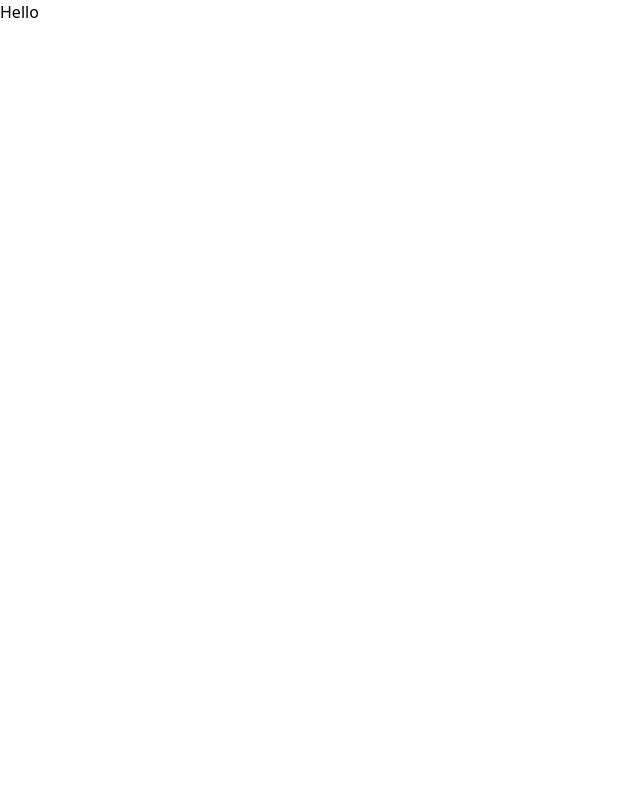
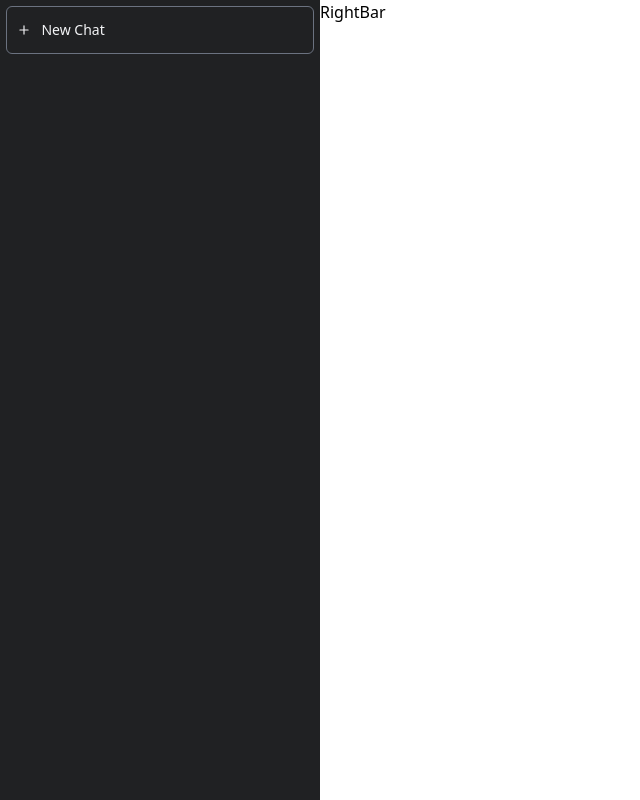
Before and after one commit to Azharul-Raj/gpt-next, a Next.js app: page / in a window 1280 px wide. Shown: the whole page, without its empty margins (0-640 px from the left). Built offline with nearby package versions, Linux system fonts and the light colour scheme.

Commit message:
chat-component done

```diff
--- a/package.json
+++ b/package.json
@@ -17,6 +17,7 @@
     "next": "13.3.0",
     "react": "18.2.0",
     "react-dom": "18.2.0",
+    "react-icons": "^4.8.0",
     "typescript": "5.0.4"
   },
   "devDependencies": {
--- a/pages/LeftBar/LeftBar.tsx
+++ b/pages/LeftBar/LeftBar.tsx
@@ -0,0 +1,10 @@
+import React from 'react'
+import NewChat from '../components/NewChat'
+
+export default function LeftBar() {
+  return (
+    <div className='bg-[#202123] h-[100vh] p-[2%]'>
+        <NewChat/>
+    </div>
+  )
+}
--- /dev/null
+++ b/pages/components/NewChat.tsx
@@ -0,0 +1,13 @@
+
+import React from 'react'
+import {FiPlus}  from 'react-icons/fi'
+
+export default function NewChat() {
+  return (
+    <div className='h-12 border border-gray-500 cursor-pointer rounded-md flex items-center hover:bg-white/10'>
+        <div className="text-gray-100 flex items-center text-sm">
+            <FiPlus className='mx-[10px]'/> <h4>New Chat</h4>
+        </div>
+    </div>
+  )
+}
--- /dev/null
+++ b/pages/components/RightBar/RightBar.tsx
@@ -0,0 +1,7 @@
+import React from 'react'
+
+export default function RightBar() {
+  return (
+    <div>RightBar</div>
+  )
+}
--- a/pages/index.tsx
+++ b/pages/index.tsx
@@ -2,6 +2,8 @@ import Head from 'next/head'
 import Image from 'next/image'
 import { Inter } from 'next/font/google'
 import styles from '@/styles/Home.module.css'
+import LeftBar from './LeftBar/LeftBar'
+import RightBar from './components/RightBar/RightBar'
 
 const inter = Inter({ subsets: ['latin'] })
 
@@ -14,8 +16,13 @@ export default function Home() {
         <meta name="viewport" content="width=device-width, initial-scale=1" />
         <link rel="icon" href="/favicon.ico" />
       </Head>
-      <main>
-        Hello
+      <main className='grid grid-cols-12'>
+        <div className="col-span-3">
+        <LeftBar/>
+        </div>
+        <div className="col-span-9">
+          <RightBar/>
+        </div>
       </main>
     </>
   )
```
Also changed, not shown: 1 other file (tests, documents, lock files or other folders).
